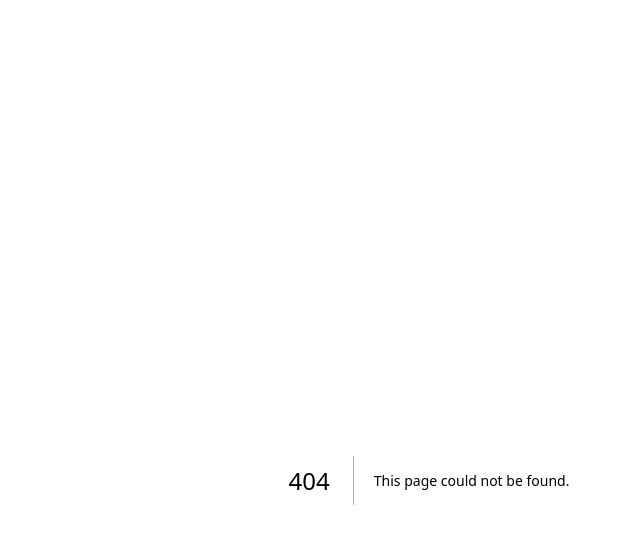
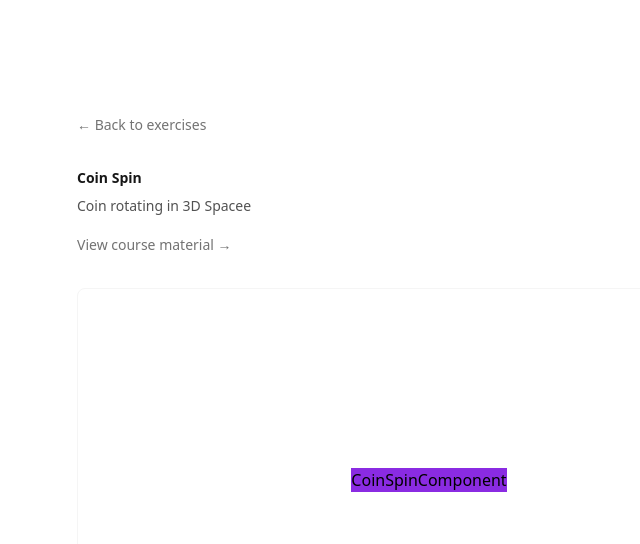
Before and after one commit to gewoonseba/animations-dev, a Next.js app: page /exercises/coin-spin in a window 1280 px wide. Before the commit this address had no page. Shown: the top 544 px of the page, without its empty margins (211-851 px from the left). Built offline with nearby package versions, Linux system fonts and the light colour scheme.

Commit message:
Setup coinspin exercise

```diff
--- /dev/null
+++ b/app/exercises/coin-spin/component.module.css
@@ -0,0 +1,3 @@
+.coin {
+  background-color: blueviolet;
+}
--- /dev/null
+++ b/app/exercises/coin-spin/component.tsx
@@ -0,0 +1,5 @@
+import styles from "./component.module.css";
+
+export function CoinSpinComponent() {
+  return <div className={styles.coin}>CoinSpinComponent</div>;
+}
--- /dev/null
+++ b/app/exercises/coin-spin/page.tsx
@@ -0,0 +1,14 @@
+import { ExerciseDisplay } from "@/app/components/ExerciseDisplay";
+import { CoinSpinComponent } from "@/app/exercises/coin-spin/component";
+
+export default function CoinSpinPage() {
+  return (
+    <ExerciseDisplay
+      courseUrl="https://animations.dev/learn/css-animations/keyframe-animations"
+      description="Coin rotating in 3D Spacee"
+      title="Coin Spin"
+    >
+      <CoinSpinComponent />
+    </ExerciseDisplay>
+  );
+}
--- a/app/page.tsx
+++ b/app/page.tsx
@@ -1,4 +1,4 @@
-import { ExerciseLink } from '@/app/components/ExerciseLink';
+import { ExerciseLink } from "@/app/components/ExerciseLink";
 
 export default function Home() {
   return (
@@ -56,6 +56,9 @@ export default function Home() {
           <li className="mb-1">
             <ExerciseLink href="/exercises/orbit" title="Orbit" />
           </li>
+          <li>
+            <ExerciseLink href="/exercises/coin-spin" title="Coin Spin" />
+          </li>
         </ul>
       </section>
     </div>
```
